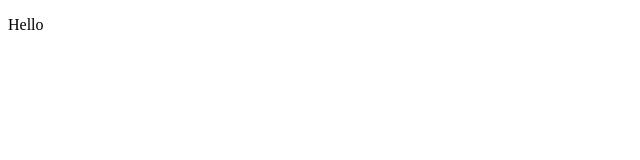
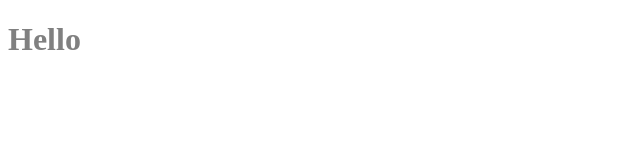
Before and after one commit to yaakaito/template-react-spa, a React app: page / in a window 1280 px wide. Shown: the top 160 px of the page, without its empty margins (0-640 px from the left). Built offline with nearby package versions, Linux system fonts and the light colour scheme.

Commit message:
feat: add css-loader

```diff
--- a/package.json
+++ b/package.json
@@ -14,6 +14,7 @@
     "typecheck": "tsc -p . --noEmit"
   },
   "devDependencies": {
+    "@types/css-modules": "^1.0.0",
     "@types/jest": "26.0.0",
     "@types/react": "16.9.36",
     "@types/react-dom": "16.9.8",
--- /dev/null
+++ b/src/index.css
@@ -0,0 +1,3 @@
+.title {
+    color: gray;
+}
--- a/src/index.tsx
+++ b/src/index.tsx
@@ -1,4 +1,12 @@
 import React from 'react'
 import ReactDOM from 'react-dom'
 
-ReactDOM.render(<p>Hello</p>, document.querySelector('#root'))
+import styles from './index.css'
+
+ReactDOM.render(
+    <div>
+        <h1
+            className={styles.title}
+        >Hello</h1>
+    </div>,
+document.querySelector('#root'))
--- a/webpack.config.js
+++ b/webpack.config.js
@@ -33,7 +33,17 @@ module.exports = (env = {}) => {
                 },
                 {
                     test: /\.css$/,
-
+                    use: [
+                        {
+                            loader: 'style-loader'
+                        },
+                        {
+                            loader: 'css-loader',
+                            options: {
+                                modules: true
+                            }
+                        },
+                    ]
                 }
             ]
         },
```
Also changed, not shown: 2 other files (tests, documents, lock files or other folders).
